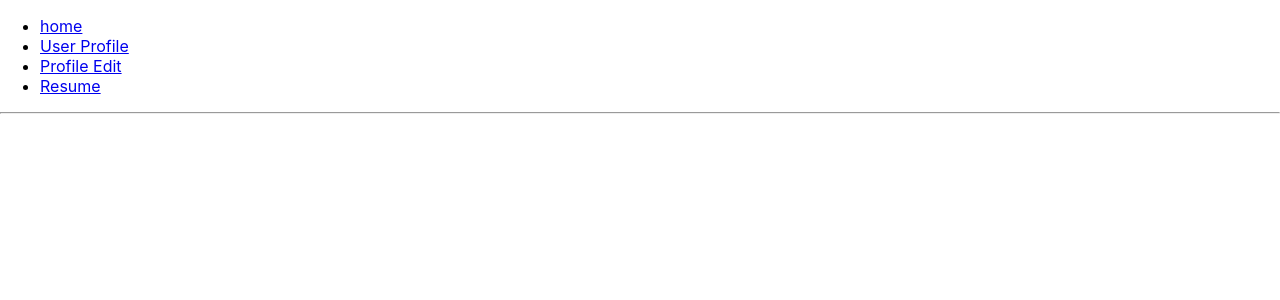
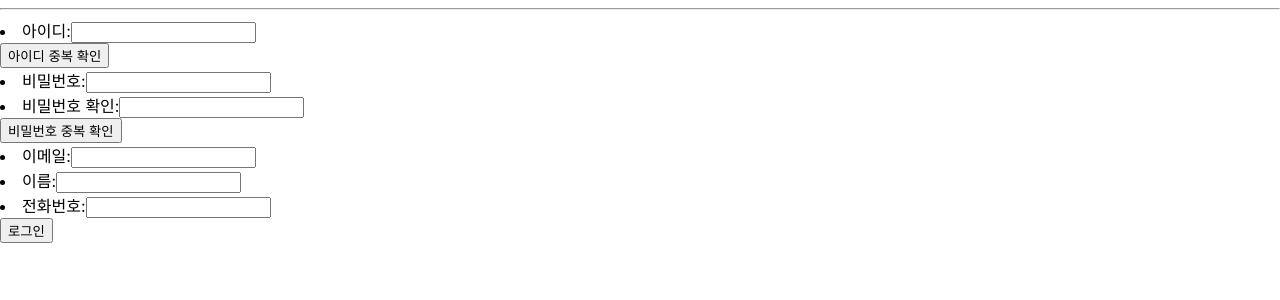
Before and after one commit to euiyang/2023_Capstone_design_areum, a React (Create React App) app in the folder Front_end/areum/: page /signUp in a window 1280 px wide. Shown: the top 300 px of the page. Built offline with nearby package versions, Linux system fonts and the light colour scheme; the HTML template or start-up script is replaced by a standard one.

Commit message:
before axios

```diff
--- a/Front_end/areum/package.json
+++ b/Front_end/areum/package.json
@@ -6,6 +6,7 @@
     "@testing-library/jest-dom": "^5.16.5",
     "@testing-library/react": "^13.4.0",
     "@testing-library/user-event": "^13.5.0",
+    "axios": "^1.3.4",
     "react": "^18.2.0",
     "react-dom": "^18.2.0",
     "react-router-dom": "^6.9.0",
--- a/Front_end/areum/src/App.js
+++ b/Front_end/areum/src/App.js
@@ -1,9 +1,11 @@
 import { useState } from 'react';
 import { BrowserRouter, Route, Link, Routes } from 'react-router-dom';
-import './App.css';
 import Profile from './pages/profile/Profile.js'
 import ProfileEdit from './pages/profile/ProfileEdit.js'
 import Resume from './pages/profile/Resume.js'
+import SignIn from './pages/login/SignIn.js'
+import SignUp from './pages/login/SignUp.js'
+import Home from './pages/home/Home.js'
 
 function App() {
   let [user,setUser]=useState({
@@ -21,17 +23,14 @@ function App() {
   return (
     <div>
       <BrowserRouter>
-      <ul>
-        <li><Link to="/"> home </Link></li>
-        <li><Link to="/profile"> User Profile </Link></li>
-        <li><Link to="/profileEdit"> Profile Edit </Link></li>
-        <li><Link to ="resume"> Resume </Link> </li>
-      </ul>
       <hr/>
         <Routes>
+          <Route path="/"element={<Home/>}/>
           <Route path="/profile" element={<Profile user={user}/>}/>
           <Route path="/profileEdit" element={<ProfileEdit user={user} onSave={handleSave}/>}/>
           <Route path="/resume" element={<Resume/>}/>
+          <Route path="/signIn" element={<SignIn/>}/>
+          <Route path="/signUp" element={<SignUp/>}/>
         </Routes>
       </BrowserRouter>
 
--- /dev/null
+++ b/Front_end/areum/src/pages/home/Home.js
@@ -0,0 +1,17 @@
+import { Link } from "react-router-dom";
+function Home(){
+    return (
+        <div className='home'>
+            <h1>Home</h1>
+            <ul>
+            <li><Link to="/"> home </Link></li>
+            <li><Link to="/profile"> User Profile </Link></li>
+            <li><Link to="/profileEdit"> Profile Edit </Link></li>
+            <li><Link to ="resume"> Resume </Link> </li>
+            <li><Link to="/signIn"> 로그인 </Link></li>
+            </ul>
+        </div>
+    );
+}
+
+export default Home;
--- /dev/null
+++ b/Front_end/areum/src/pages/login/SignIn.js
@@ -0,0 +1,35 @@
+import { useRef } from "react";
+import { Link } from "react-router-dom";
+function SignIn(){
+
+    const idRef=useRef();
+    const pwRef=useRef();
+
+    const handleSignIn=(e)=>{
+        e.preventDefault();
+
+        const updateId=idRef.current.value;
+        const updatePw=pwRef.current.value;
+
+        //id, pw 형식 확인
+
+        //id, pw 전송
+
+    }
+
+    //navigation 구현부
+
+
+    return(
+        <div className='signIn'>
+            <form>
+                <li>id:<input type="text" ref={idRef}></input></li>
+                <li>password:<input type="password" ref={pwRef}></input></li>
+                <button onClick={handleSignIn}>로그인</button>
+            </form>
+            <li><Link to ="/signUp"> 회원가입 </Link> </li>
+        </div>
+    );
+}
+
+export default SignIn;
--- /dev/null
+++ b/Front_end/areum/src/pages/login/SignUp.js
@@ -0,0 +1,65 @@
+import { useRef } from "react";
+
+function SignUp(){
+
+    const idRef=useRef();
+    const pwRef=useRef();
+    const pwRecRef=useRef();
+    const emailRef=useRef();
+    const nameRef=useRef();
+    const phoneNumRef=useRef();
+
+    const isBlank=(value)=>{
+        if(value.trim().length==0) return true;
+        else return false;
+    }
+
+    const handleId=(e)=>{
+        e.preventDefault();
+        if(!isBlank(idRef.current.value)){
+            //백엔드로 넘겨서 id 중복 확인
+        }
+    }
+
+    const handlePw=(e)=>{
+        e.preventDefault();
+
+        if(!isBlank(pwRef.current.value)){
+            if((pwRef.current.value!=pwRecRef.current.value)){
+                alert("비밀번호 불일치");
+            }else{
+                alert("비밀번호 일치");
+            }
+        }else{
+            alert("빈 값입니다.")
+        }
+
+    }
+
+    const handleSignUp=(e)=>{
+        e.preventDefault();
+
+        //이메일 인증, 아이디 중복 검증, 비밀 번호 검증, 빈칸 검증 확인
+
+        //json으로 데이터 전송
+    }
+
+    return(
+        <div className='signUp'>
+            <form>
+                <li>아이디:<input type="text" ref={idRef}></input></li>
+                <button onClick={handleId}>아이디 중복 확인</button>
+                <li>비밀번호:<input type="password" ref={pwRef}></input></li>
+                <li>비밀번호 확인:<input type="password" ref={pwRecRef}></input></li>
+                <button onClick={handlePw}>비밀번호 중복 확인</button>
+                <li>이메일:<input type="email" ref={emailRef}></input></li>
+                <li>이름:<input type="text" ref={nameRef}></input></li>
+                <li>전화번호:<input type="tel" ref={phoneNumRef}></input></li>
+
+                <button onClick={handleSignUp}>로그인</button>
+            </form>
+        </div>
+    );
+}
+
+export default SignUp;
--- a/Front_end/areum/src/pages/profile/ProfileEdit.js
+++ b/Front_end/areum/src/pages/profile/ProfileEdit.js
@@ -1,12 +1,12 @@
-import {useState,useRef} from "react";
+import {useState} from "react";
 import Select from "react-select";
 function ProfileEdit({user,onSave}){
 
     const[name,setName]=useState(user.name);
     const[status,setStatus]=useState(user.status);
-    const[num,setNum]=useState(user.studentNum);
-    const[dep,setDep]=useState(user.department);
-    const[email,setEmail]=useState(user.eMail);
+    const[studentNum,setStudentNum]=useState(user.studentNum);
+    const[department,setDepartment]=useState(user.department);
+    const[eMail,setEMail]=useState(user.eMail);
 
 
     let statusOption=[
@@ -17,12 +17,14 @@ function ProfileEdit({user,onSave}){
         ...user,
         name,
         status,
-        num,
-        dep,
-        email
+        studentNum,
+        department,
+        eMail
     }
+    //다른 변수로 지정할 경우 studentNum: num 형태로 입력하면 됨.
 
-    function handleSave(){
+    const handleSave=(e)=>{
+        e.preventDefault();
         onSave(updateData);
     }
 
@@ -33,13 +35,13 @@ function ProfileEdit({user,onSave}){
             <li>이름:<input type="text" value={name} onChange={(e)=>setName(e.target.value)}></input></li>
             <li>상태:<Select
                 options={statusOption}
-                value={status}
-                onChange={(e)=>setStatus(e.target.value)}
+                value={{value: status, label:status}}
+                onChange={(selectedOption)=>setStatus(selectedOption.value)}
                 placeholder="선택하세요"/>
             </li>
-            <li>학번:<input type="text" value={num} onChange={(e)=>setNum(e.target.value)}></input></li>
-            <li>학과:<input type="text" value={dep} onChange={(e)=>setDep(e.target.value)}></input></li>
-            <li>이메일:<input type="text" value={email} onChange={(e)=>setEmail(e.target.value)}></input></li>
+            <li>학번:<input type="text" value={studentNum} onChange={(e)=>setStudentNum(e.target.value)}></input></li>
+            <li>학과:<input type="text" value={department} onChange={(e)=>setDepartment(e.target.value)}></input></li>
+            <li>이메일:<input type="text" value={eMail} onChange={(e)=>setEMail(e.target.value)}></input></li>
             </ul>
             <button onClick={handleSave}>send</button>
         </div>
```
Also changed, not shown: 1 other file (tests, documents, lock files or other folders).
